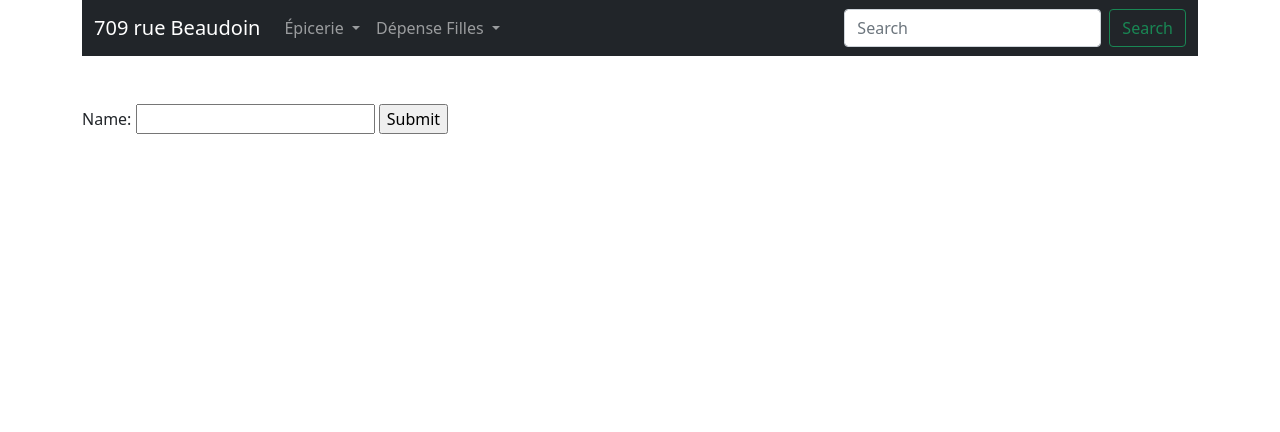
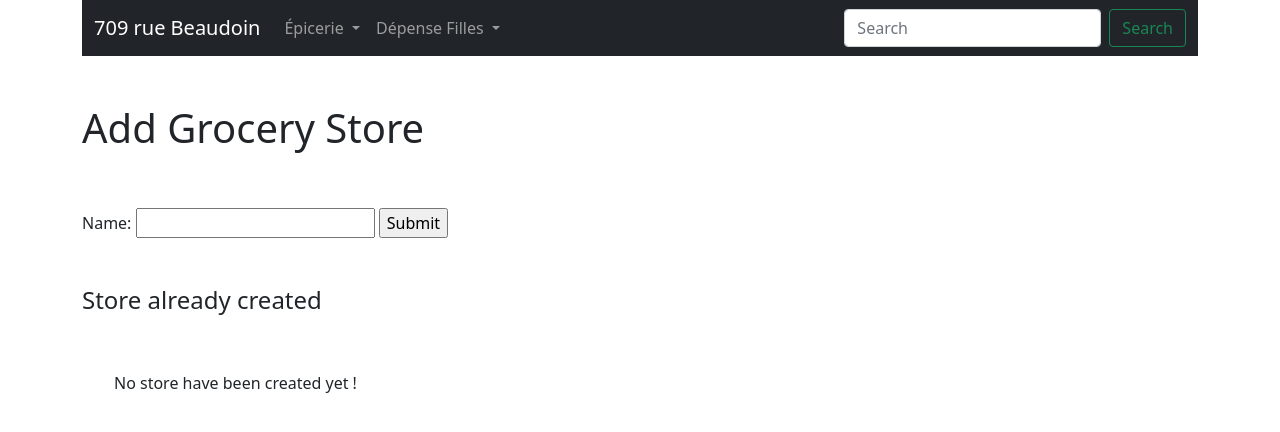
Before and after one commit to Gen709/ruebeaudoin, a Django app: page /grocerylist/store/create/ in a window 1280 px wide. Shown: the top 432 px of the page. Run offline with Django 4.2, Linux system fonts and the light colour scheme; data that the repository does not hold is empty; some libraries are stand-ins or nearby versions.

Commit message:
added grocery template

```diff
--- a/grocerylist/templates/grocerylist/grocery_store_create.html
+++ b/grocerylist/templates/grocerylist/grocery_store_create.html
@@ -2,9 +2,19 @@
 {% load static %}
 
 {% block content %}
-	<form action="{%url 'grocery_store-create' %}" method="post">
+	<h1>Add Grocery Store</h1>
+	<form action="{%url 'grocery-store-create' %}" method="post">
 	{% csrf_token %}
 		{{ grocery_store_form }}
 		<input type="submit" value="Submit">
 	</form>
+
+	<h4>Store already created</h4>
+	<ul>
+	{% for store in stores %}
+		<li>{{store.name}}</li>
+	{% empty %}
+		No store have been created yet !
+	{% endfor %}
+	 </ul>
 {% endblock %}
--- a/grocerylist/views.py
+++ b/grocerylist/views.py
@@ -33,6 +33,7 @@ def grocery_store_create_view(request):
     else:
         form = GroceryStoreModelForm()
         context['grocery_store_form'] = form
+        context['stores'] = GroceryStore.objects.all()
     return render(request, 'grocerylist/grocery_store_create.html', context)
 
 def grocery_list_view(request):
```
Also changed, not shown: grocerylist/templates/grocerylist/grocery_store_list.html (+25 -2 lines).
